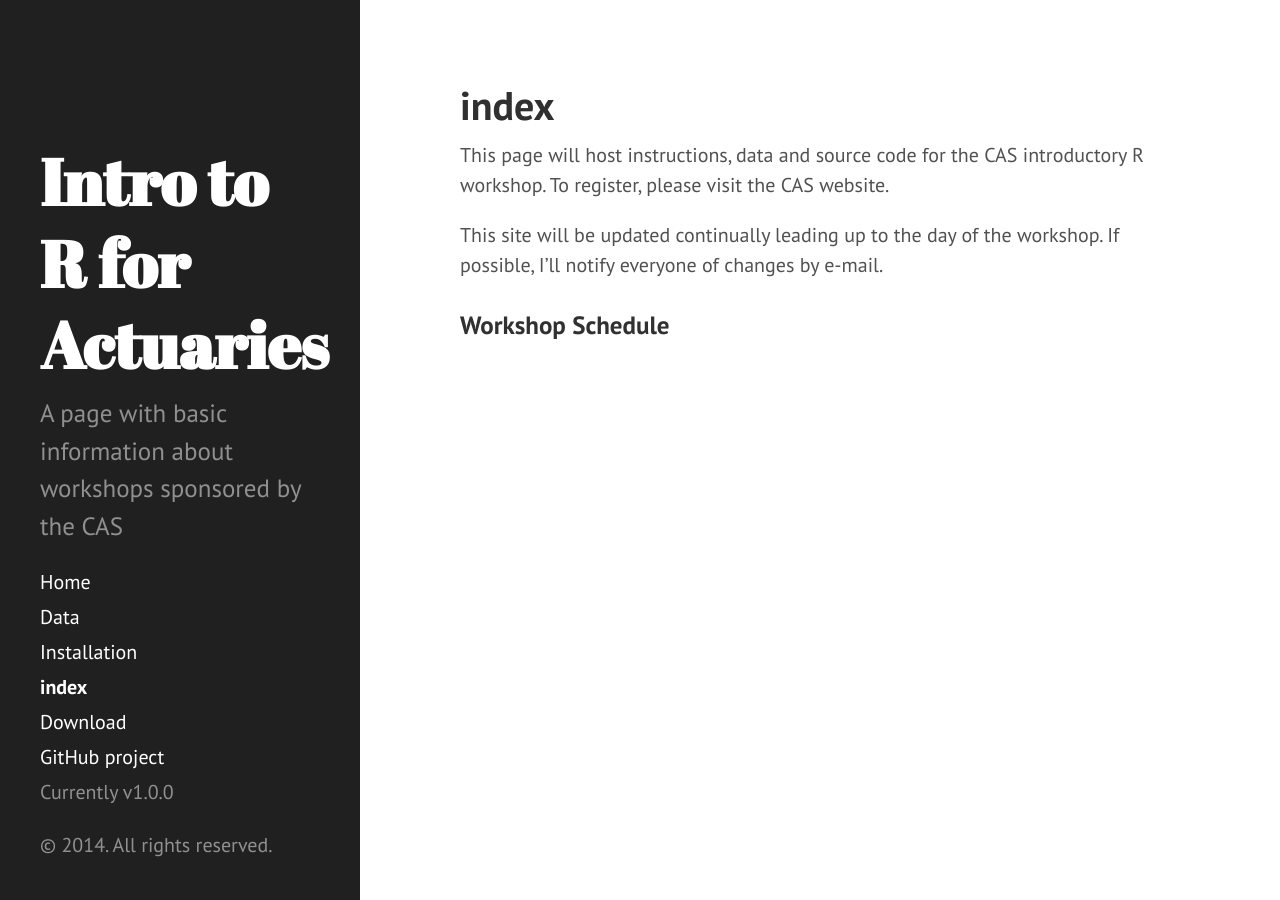
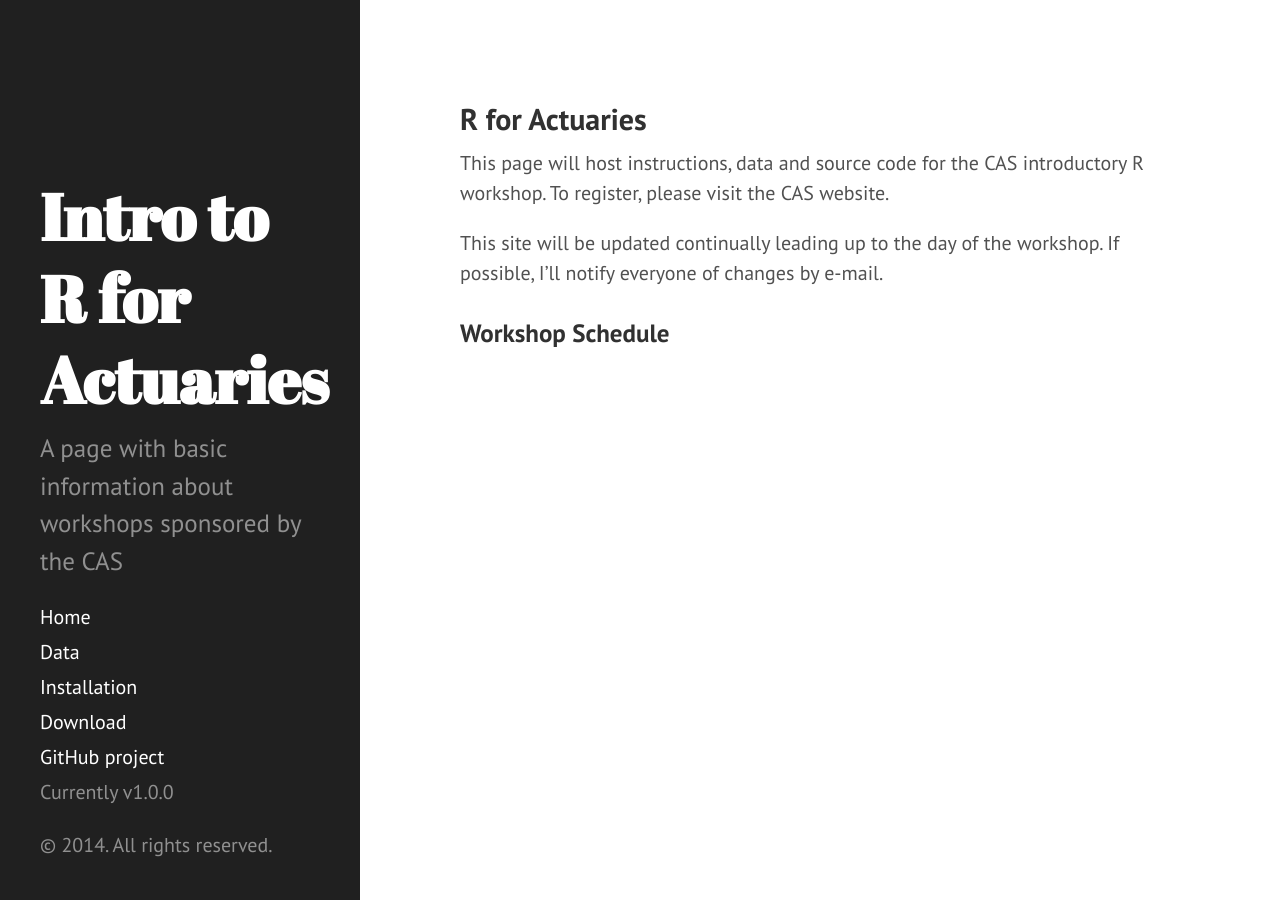
Before and after one commit to PirateGrunt/raw, a Jekyll site: the page built from index.md, in a window 1280 px wide. Built offline with Jekyll 4.4.1, drawn with Linux system fonts in a browser that asks for light colours.

Commit message:
Remove title from index.md

```diff
--- a/index.md
+++ b/index.md
@@ -1,7 +1,8 @@
 ---
-title: "index"
 layout: page
 ---
+
+## R for Actuaries
 
 This page will host instructions, data and source code for the CAS introductory R workshop. To register, please visit the CAS website.
 
```
